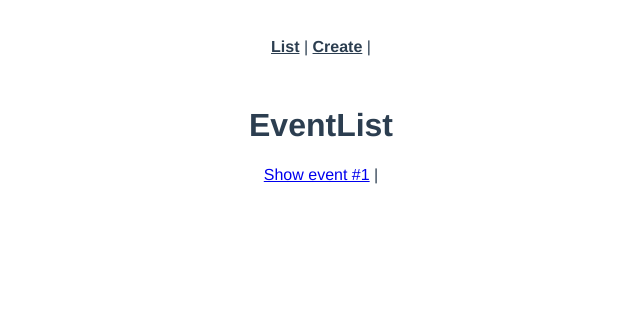
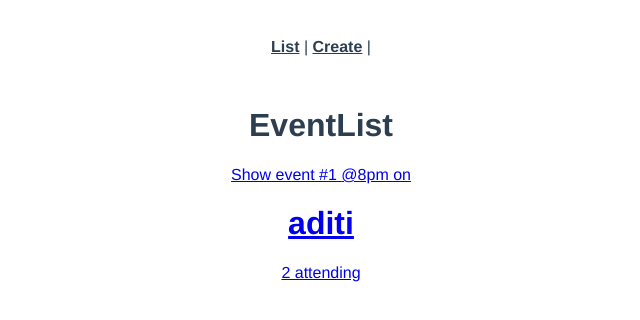
Before and after one commit to aditisolanki71/real-world-vue, a Vue app: page /#/event/1 in a window 1280 px wide. Shown: the top 320 px of the page, without its empty margins (319-959 px from the left). Built offline with nearby package versions, Linux system fonts and the light colour scheme.

Commit message:
Added eventcard component wih data

```diff
--- /dev/null
+++ b/src/components/EventCard.vue
@@ -0,0 +1,35 @@
+<template>
+    <div>
+         <router-link :to="{name: 'event-show',params: {id : '1'}}">Show event #1
+        <span>@{{event.time}} on {{event.name}}</span>
+        <h1>
+          {{event.title}}
+        </h1>
+        <span>{{event.attendiee.length}} attending </span>
+        </router-link>
+    </div>
+</template>
+
+<script>
+export default {
+    data() {
+        return {
+            event: {
+                id: '1',
+                title: 'aditi',
+                date: 'sunday 22 mar 2020',
+                time: '8pm',
+                attendiee: [
+                    {id: '1' , name: 'moni'},
+                    {id: '2' , name: 'monika'}
+                ]
+            }
+    }
+}
+}
+</script>
+<style scoped>
+h4 {
+    color: green
+}
+</style>
--- a/src/views/EventList.vue
+++ b/src/views/EventList.vue
@@ -1,6 +1,13 @@
 <template>
 <div>
     <h1>EventList</h1>
-         <router-link :to="{name: 'event-show',params: {id : '1'}}">Show event #1</router-link> |
+
+  <EventCard />
 </div>
 </template>
+<script>
+import EventCard from '../components/EventCard.vue'
+export default {
+    components: {EventCard}
+}
+</script>
```
